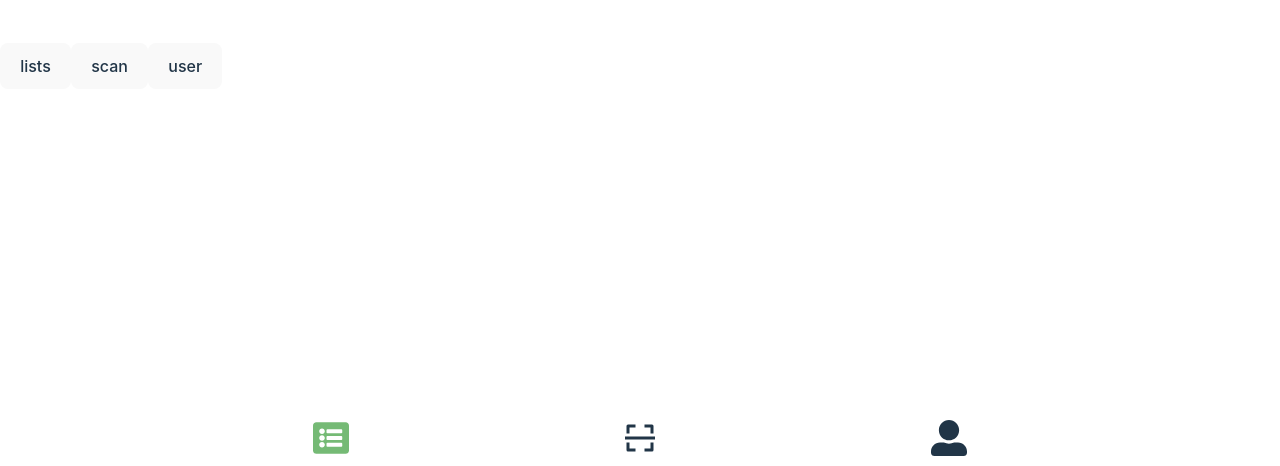
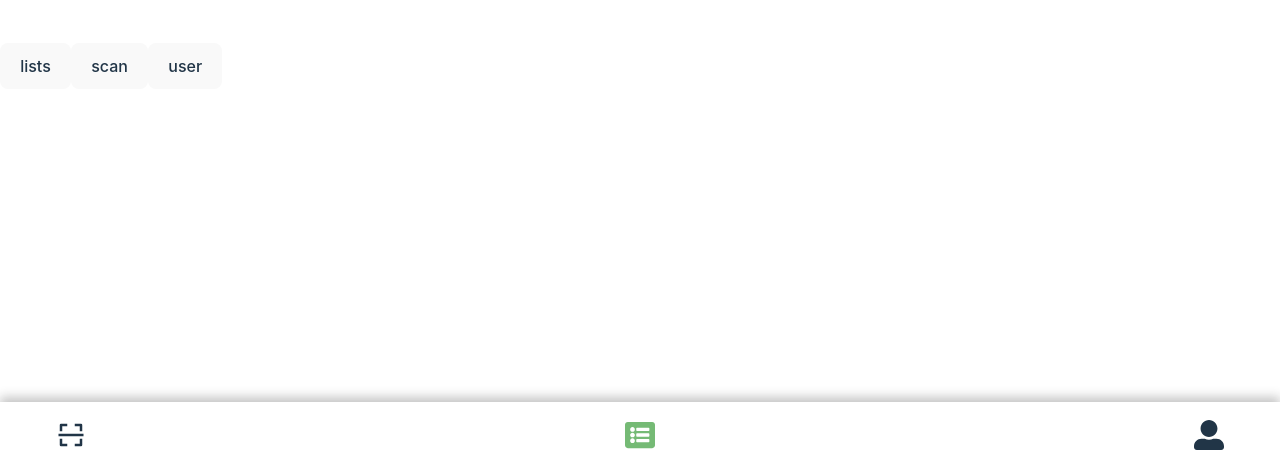
Before and after one commit to Striller18/ProductListScaningBarcodes, a React (Vite) app in the folder frontend/: page / in a window 1280 px wide. Shown: the part 334-800 px from the top of the page. Built offline with nearby package versions, Linux system fonts and the light colour scheme.

Commit message:
finish nav, add host tag to package.json dev, add colors tailwind

```diff
--- a/frontend/package.json
+++ b/frontend/package.json
@@ -4,7 +4,7 @@
   "version": "0.0.0",
   "type": "module",
   "scripts": {
-    "dev": "vite",
+    "dev": "vite --host",
     "build": "tsc && vite build",
     "preview": "vite preview"
   },
--- a/frontend/src/components/Nav.tsx
+++ b/frontend/src/components/Nav.tsx
@@ -4,20 +4,28 @@ import { BiScan} from "react-icons/bi";
 type navData = {
     actualPage: string;
     lastPage: string;
+    changePage: (newPage: string) => void;
 }
 
 const iconActive = {
-    "color": "#75BA75",
-    "border-color": "#548654"
+    "color": '#75BA75',
+    "borderColor": '#548654',
+    "transition": 'all ease-in 0.2s'
+    // "fontSize": '2.6rem',
+}
+
+const navContainerStyle = {
+    boxShadow: "0px -5px 10px rgba(25, 25, 25, 0.25)",
 }
 
 function Nav(props: navData){
-    return <div className='flex justify-evenly px-10 py-2.5 fixed bottom-0 w-full text-4xl'>
-        <div><FaListAlt style={ props.actualPage === "lists" ? iconActive : {}}/></div>
-        <div><BiScan    style={ props.actualPage === "scan" ? iconActive : {}}/></div>
-        <div><FaUserAlt style={ props.actualPage === "user" ? iconActive : {}}/></div>
-    </div>
-
+    return (
+        <div className='flex justify-between items-end px-14 py-4 fixed bottom-0 h-[4rem] w-full text-3xl' style = {navContainerStyle}>
+            <div onClick={() => props.changePage("scan")}><BiScan       style={ props.actualPage === "scan" ? iconActive : {}}/></div>
+            <div onClick={() => props.changePage("lists")}><FaListAlt   style={ props.actualPage === "lists" ? iconActive : {}}/></div>
+            <div onClick={() => props.changePage("user")}><FaUserAlt    style={ props.actualPage === "user" ? iconActive : {}}/></div>
+        </div>
+    )
 }
 
 export default Nav;
--- a/frontend/tailwind.config.cjs
+++ b/frontend/tailwind.config.cjs
@@ -4,6 +4,13 @@ module.exports = {
     "./src/**/*.{js,jsx,ts,tsx}",
   ],
   theme: {
+    colors: {
+      green: '#75BA75',
+      white: '#eeeeee',
+      grey: '#949494',
+      darkGrey: "#616161",
+      black: '#363636',
+    },
     extend: {},
   },
   plugins: [],
```
